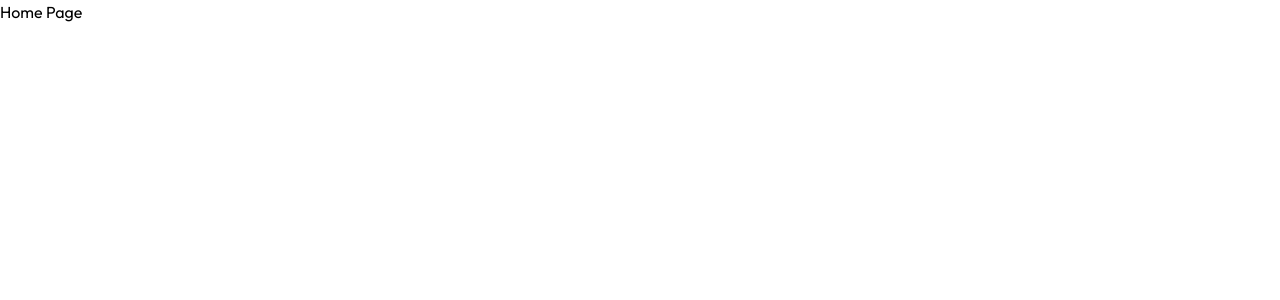
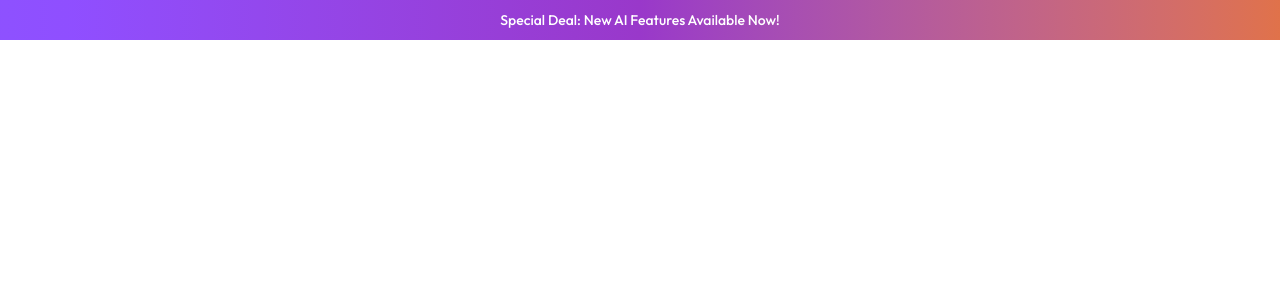
Before and after one commit to KunalxKushwaha/Resume-Builder, a React (Vite) app in the folder Frontend/: page / in a window 1280 px wide. Shown: the top 300 px of the page. Built offline with nearby package versions, Linux system fonts and the light colour scheme.

Commit message:
Banner added

```diff
--- /dev/null
+++ b/Frontend/src/components/Banner.jsx
@@ -0,0 +1,15 @@
+import React from 'react'
+
+const Banner = () => {
+  return (
+
+
+        <div className="w-full py-2.5 font-medium text-sm text-white text-center bg-gradient-to-r from-violet-500 via-[#9938CA] to-[#E0724A]">
+            <p>Special Deal: New AI Features Available Now!</p>
+        </div>
+
+
+  )
+}
+
+export default Banner
--- a/Frontend/src/pages/Home.jsx
+++ b/Frontend/src/pages/Home.jsx
@@ -1,9 +1,10 @@
 import React from 'react'
+import Banner from '../components/Banner'
 
 const Home = () => {
   return (
     <div>
-      Home Page
+      <Banner/>
     </div>
   )
 }
--- a/Frontend/src/pages/Layout.jsx
+++ b/Frontend/src/pages/Layout.jsx
@@ -1,9 +1,13 @@
 import React from 'react'
+import { Outlet } from 'react-router-dom'
 
 const Layout = () => {
   return (
     <div>
       Layout Page
+      <div>
+        <Outlet />
+      </div>
     </div>
   )
 }
```
